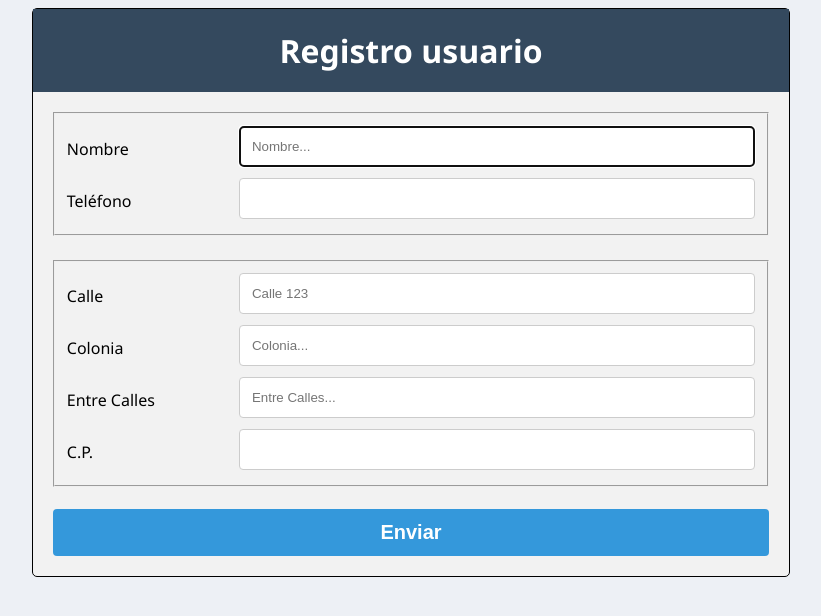
After one commit to JuanGarza97/WaterVendingProject, a PHP site: page /RegisterUser.html in a window 1280 px wide. The commit adds this page. Shown: the top 616 px of the page, without its empty margins (229-1050 px from the left). Run offline with PHP 8.4, Linux system fonts and the light colour scheme; some libraries are stand-ins or nearby versions.

Commit message:
Creadas páginas de login (index) y registro de usuario (RegisterUser). Modificaciones en el css y la indentación de RegisterMachines.

```diff
--- /dev/null
+++ b/RegisterUser.html
@@ -0,0 +1,90 @@
+<!DOCTYPE html>
+<html>
+
+<head>
+    <title></title>
+    <meta charset="UTF-8">
+    <link rel="stylesheet" href="https://cdnjs.cloudflare.com/ajax/libs/intl-tel-input/17.0.8/css/intlTelInput.css" />
+    <script src="https://cdnjs.cloudflare.com/ajax/libs/intl-tel-input/17.0.8/js/intlTelInput.min.js"></script>
+    <link rel="stylesheet" href="Styles/style.css" />
+
+</head>
+
+<body id="body-register">
+    <header>
+
+    </header>
+    <main>
+        <form method="POST" action="registroDatos.html">
+            <h1 class="formHeader">Registro usuario</h1>
+            <div class="formBody">
+                <fieldset id="fieldName">
+                    <div class="row">
+                        <div class="col-25">
+                            <legend for="clientName">Nombre</legend>
+                        </div>
+                        <div class="col-75">
+                            <input id="clientName" onkeypress="return tabE(this,event)" type="text" name="clientName" placeholder="Nombre..." required autofocus autocapitalize="words" />
+                        </div>
+                    </div>
+
+                    <div class="row">
+                        <div class="col-25">
+                            <legend for="phone">Teléfono</legend>
+                        </div>
+
+                        <div class="col-75">
+                            <input id="phone" onkeypress="return tabE(this,event)" type="tel" name="phone" required/>
+                        </div>
+                    </div>
+                </fieldset>
+                <legend for="locationField"></legend>
+                <fieldset id="locationField">
+                    <div class="row">
+                        <div class="col-25">
+                            <legend for="street">Calle</legend>
+                        </div>
+                        <div class="col-75">
+                            <input id="street" onkeypress="return tabE(this,event)" type="text" name="street" placeholder="Calle 123" required autocapitalize="words" />
+                        </div>
+                    </div>
+
+                    <div class="row">
+                        <div class="col-25">
+                            <legend for="colonia">Colonia</legend>
+                        </div>
+                        <div class="col-75">
+                            <input id="colonia" onkeypress="return tabE(this,event)" type="text" name="colonia" placeholder="Colonia..." required autocapitalize="words" />
+                        </div>
+                    </div>
+
+                    <div class="row">
+                        <div class="col-25">
+                            <legend for="street">Entre Calles</legend>
+                        </div>
+                        <div class="col-75">
+                            <input id="entreCalles" onkeypress="return tabE(this,event)" type="text" name="entreCalles" placeholder="Entre Calles..." required autocapitalize="words" />
+                        </div>
+                    </div>
+
+                    <div class="row">
+                        <div class="col-25">
+                            <legend for="cp">C.P.</legend>
+                        </div>
+                        <div class="col-75">
+                            <input id="cp" onkeypress="return tabE(this,event)" type="text" name="cp" pattern="\d*" title="Numbers only, please." required/>
+                        </div>
+                    </div>
+                </fieldset>
+                <div class="widget">
+                    <br>
+                    <input class="ui-button ui-widget ui-corner-all" type="submit" name="submit" id="submit" value="Enviar" />
+                </div>
+            </div>
+        </form>
+    </main>
+    <footer></footer>
+</body>
+<script src="Scripts/registerMachines.js"></script>
+
+</html>
--- a/Styles/style.css
+++ b/Styles/style.css
@@ -2,18 +2,23 @@
     box-sizing: border-box;
 }
 
-body, html {
+body,
+html {
+    font-family: 'Segoe UI', Tahoma, Geneva, Verdana, sans-serif;
     padding: 0%;
 }
 
-fieldset
-{
+fieldset {
     margin-left: auto;
     margin-right: auto;
 }
 
+
 /* Style inputs, select elements and textareas */
-input, select, textarea {
+
+input,
+select,
+textarea {
     width: 100%;
     padding: 12px;
     border: 1px solid #ccc;
@@ -21,28 +26,31 @@ input, select, textarea {
     resize: vertical;
 }
 
+
 /* Style the label to display next to the inputs */
+
 legend {
     padding: 12px 12px 12px 0;
     display: inline-block;
 }
 
+
 /* Style the submit button */
+
 input[type=submit] {
     background-color: #3498db;
     color: white;
     padding: 12px 20px;
     border: none;
     border-radius: 4px;
-
 }
 
 input[type=submit] :hover {
     background-color: #2980b9;
 }
 
-  form{
-      font-family: 'Times New Roman', Times, serif;
+form {
+    /*font-family: 'Times New Roman', Times, serif;*/
     border-radius: 5px;
     background-color: #f2f2f2;
     margin: auto;
@@ -53,9 +61,8 @@ input, select, textarea {
     border-width: 1px;
 }
 
-  .formHeader
-{
-    background-color:#34495e;
+.formHeader {
+    background-color: #34495e;
     color: white;
     width: 100%;
     height: 100%;
@@ -84,20 +91,89 @@ input, select, textarea {
 #sensorIncluded {
     margin-top: 12px;
     width: 25px;
-      height:25px;
+    height: 25px;
 }
 
+
 /* Clear floats after the columns */
+
 .row:after {
     content: "";
     display: table;
     clear: both;
 }
 
+
 /* Responsive layout - when the screen is less than 600px wide, make the two columns stack on top of each other instead of next to each other */
+
 @media screen and (max-width: 600px) {
-    .col-25, .col-75, input {
+    .col-25,
+    .col-75,
+    input {
         width: 100%;
         margin-top: 0;
     }
 }
+
+#body-login,
+#body-register {
+    background-color: #edf0f5;
+}
+
+#cent {
+    width: 50%;
+    height: 60%;
+    position: absolute;
+    top: 50%;
+    left: 50%;
+    margin-top: -15%;
+    margin-left: -25%;
+}
+
+.f-login {
+    border: none;
+}
+
+#form-login {
+    box-shadow: 0 8px 9px rgb(0 0 0 / 10%), 0 9px 17px rgb(0 0 0 / 10%);
+}
+
+.tf-login {
+    margin-top: 1em;
+    margin-bottom: 1em;
+}
+
+.btn-login {
+    text-align: center;
+}
+
+.btn-login button {
+    padding-left: 10%;
+    padding-right: 10%;
+    margin-bottom: 1em;
+    background-color: #3498db;
+    border: none;
+    font-weight: bold;
+    font-size: 12pt;
+    color: #fff;
+    padding: 12px 20px;
+    border-radius: 4px;
+    resize: vertical;
+}
+
+.widget input[type=submit] {
+    font-weight: bold;
+    font-size: 15pt;
+}
+
+#pw-forgotten {
+    color: #3498db;
+    text-align: center;
+    margin-top: 1em;
+    margin-bottom: 1em;
+}
+
+#pw-forgotten a:visited {
+    text-decoration: none;
+    color: #3498db;
+}
```
Also changed, not shown: RegisterMachines.html (+14 -11 lines), index.html (added, +37 -0 lines). Lines whose indentation alone changed are shown as unchanged.
